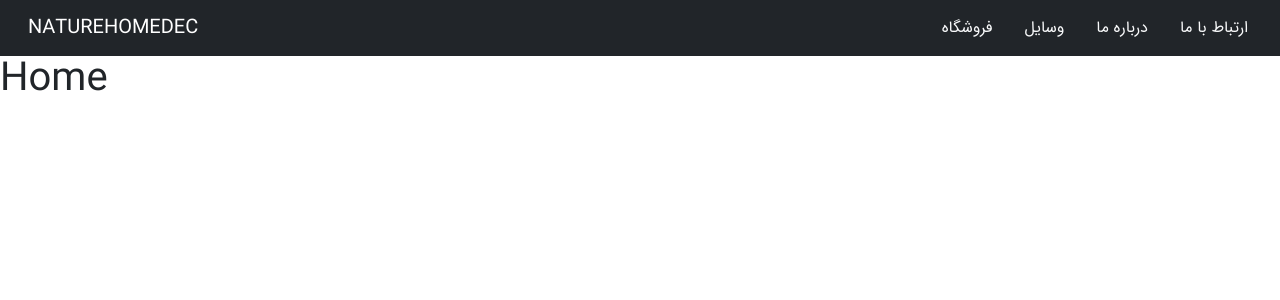
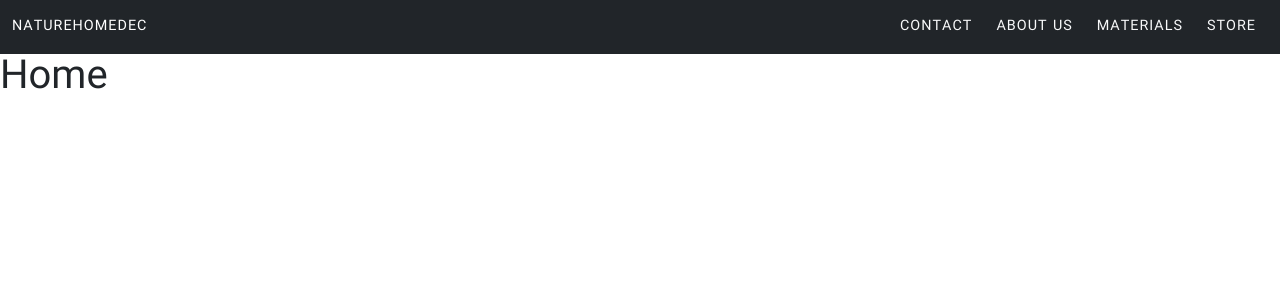
Before and after one commit to AliKarimNemati/home-designer, a Vue app: page / in a window 1280 px wide. Shown: the top 300 px of the page. Built offline with nearby package versions, Linux system fonts and the light colour scheme.

Commit message:
header updated

```diff
--- a/public/index.html
+++ b/public/index.html
@@ -6,7 +6,6 @@
     <meta name="viewport" content="width=device-width,initial-scale=1.0">
     <link rel="icon" href="<%= BASE_URL %>favicon.ico">
     <link rel="stylesheet" href="./css/bootstrap.min.css">
-    <link rel="stylesheet" href="./css/bootstrap.rtl.min.css">
     <title><%= htmlWebpackPlugin.options.title %></title>
   </head>
   <body>
--- a/src/components/TopHeader.vue
+++ b/src/components/TopHeader.vue
@@ -13,19 +13,19 @@
       >
         <span class="navbar-toggler-icon"></span>
       </button>
-      <div class="collapse navbar-collapse" dir="rtl" id="navbarSupportedContent">
-        <ul class="navbar-nav me-auto ms-1 mb-2 mb-lg-0">
+      <div class="collapse navbar-collapse" id="navbarSupportedContent">
+        <ul class="navbar-nav ms-auto me-1 mb-2 mb-lg-0">
           <li class="nav-item">
-            <a href="#" class="nav-link link-light ms-2">ارتباط با ما</a>
+            <a href="#" class="nav-link link-light ms-2">CONTACT</a>
           </li>
           <li class="nav-item">
-            <a href="#" class="nav-link link-light ms-2">درباره ما</a>
+            <a href="#" class="nav-link link-light ms-2">ABOUT US</a>
           </li>
           <li class="nav-item">
-            <a href="#" class="nav-link link-light ms-2">وسایل </a>
+            <a href="#" class="nav-link link-light ms-2">MATERIALS</a>
           </li>
           <li class="nav-item">
-            <a href="#" class="nav-link link-light ms-2">فروشگاه </a>
+            <a href="#" class="nav-link link-light ms-2">STORE</a>
           </li>
         </ul>
       </div>
@@ -33,5 +33,9 @@
   </nav>
 </template>
 
-<style>
+<style lang="scss" scoped>
+a{
+  font-size: .9rem !important;
+  letter-spacing: 1px;
+}
 </style>
```
